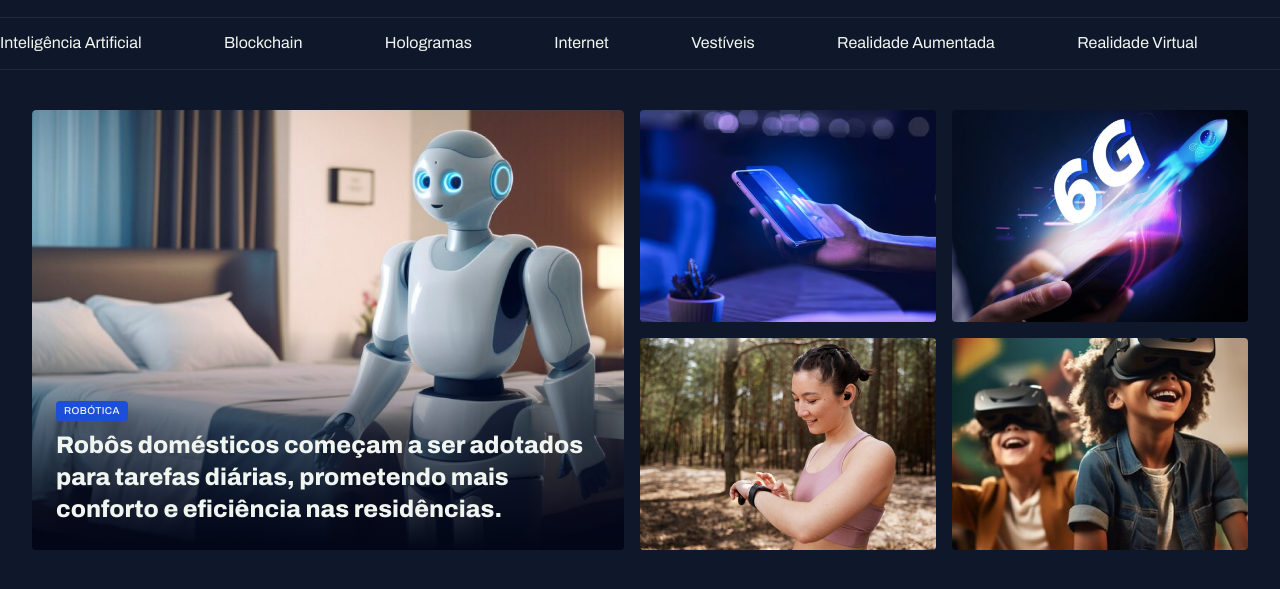
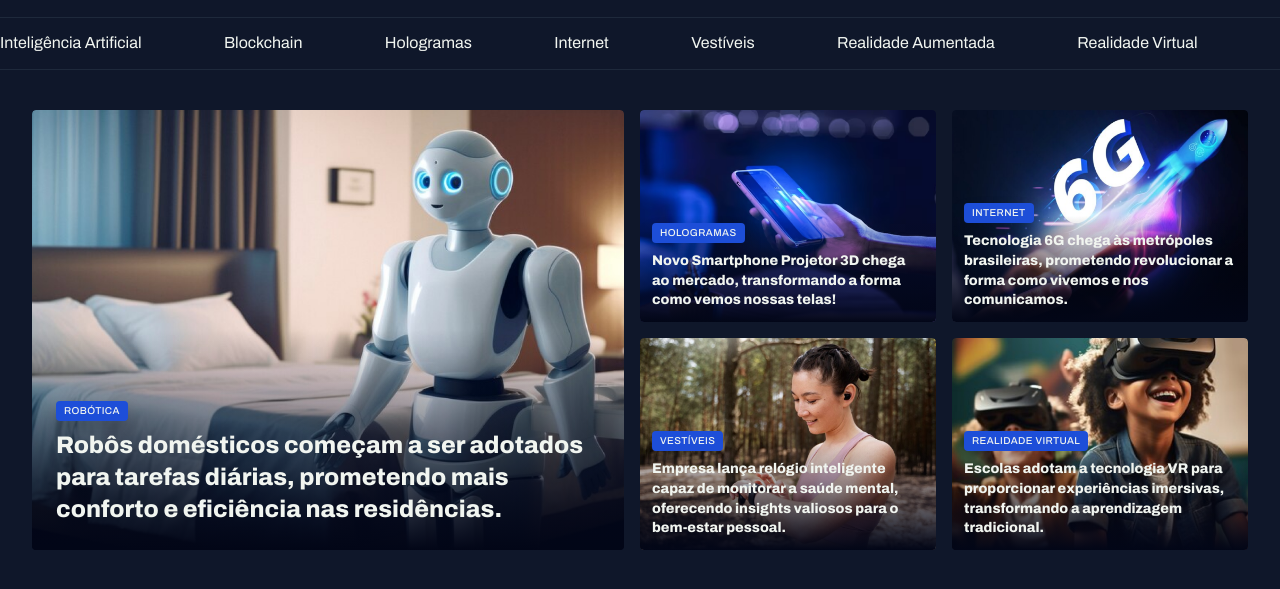
Before and after one commit to VitorGomesder4/fullstackcurso-avan-andohtml-css, a plain HTML site: page grid/projeto_portal_noticias/index.html in a window 1280 px wide. Shown: the part 45-634 px from the top of the page. Drawn offline with Linux system fonts and the light colour scheme.

Commit message:
finalizando seção destaques

```diff
--- a/grid/projeto_portal_noticias/index.html
+++ b/grid/projeto_portal_noticias/index.html
@@ -52,21 +52,41 @@
             </figure>
 
             <div class="grid grid-cols-2 gap-16">
-                <div>
+                <figure class="card">
                     <img src="assets/imgs/Image 02.png" alt="">
-                </div>
 
-                <div>
+                    <figcaption>
+                        <span class="content-tag">hologramas</span>
+                        <h2 class="text-lg">Novo Smartphone Projetor 3D chega ao mercado, transformando a forma como vemos nossas telas!</h2>
+                    </figcaption>
+                </figure>
+
+                <figure class="card">
                     <img src="assets/imgs/Image 03.png" alt="">
-                </div>
 
-                <div>
+                    <figcaption>
+                        <span class="content-tag">internet</span>
+                        <h2 class="text-lg">Tecnologia 6G chega às metrópoles brasileiras, prometendo revolucionar a forma como vivemos e nos comunicamos.</h2>
+                    </figcaption>
+                </figure>
+
+                <figure class="card">
                     <img src="assets/imgs/Image 04.png" alt="">
-                </div>
 
-                <div>
+                    <figcaption>
+                        <span class="content-tag">vestíveis</span>
+                        <h2 class="text-lg">Empresa lança relógio inteligente capaz de monitorar a saúde mental, oferecendo insights valiosos para o bem-estar pessoal.</h2>
+                    </figcaption>
+                </figure>
+
+                <figure class="card">
                     <img src="assets/imgs/Image 05.png" alt="">
-                </div>
+
+                    <figcaption>
+                        <span class="content-tag">realidade virtual</span>
+                        <h2 class="text-lg">Escolas adotam a tecnologia VR para proporcionar experiências imersivas, transformando a aprendizagem tradicional.</h2>
+                    </figcaption>
+                </figure>
             </div>
 
         </section>
--- a/grid/projeto_portal_noticias/styles/section.css
+++ b/grid/projeto_portal_noticias/styles/section.css
@@ -27,6 +27,10 @@
             bottom: 0;
             padding: 24px;
 
+            &:has(.text-lg){
+                padding: 12px;
+            }
+
             h2{
                 margin-top: 8px;
             }
```
